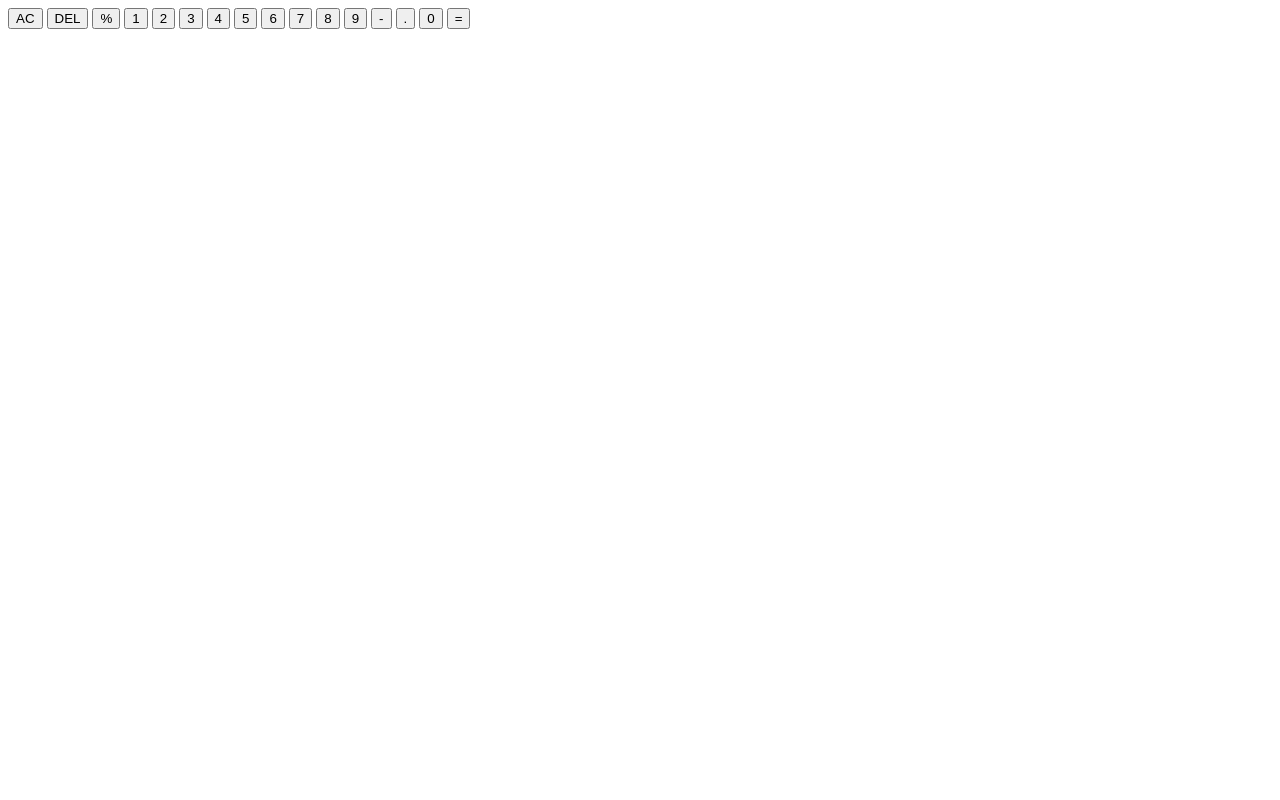
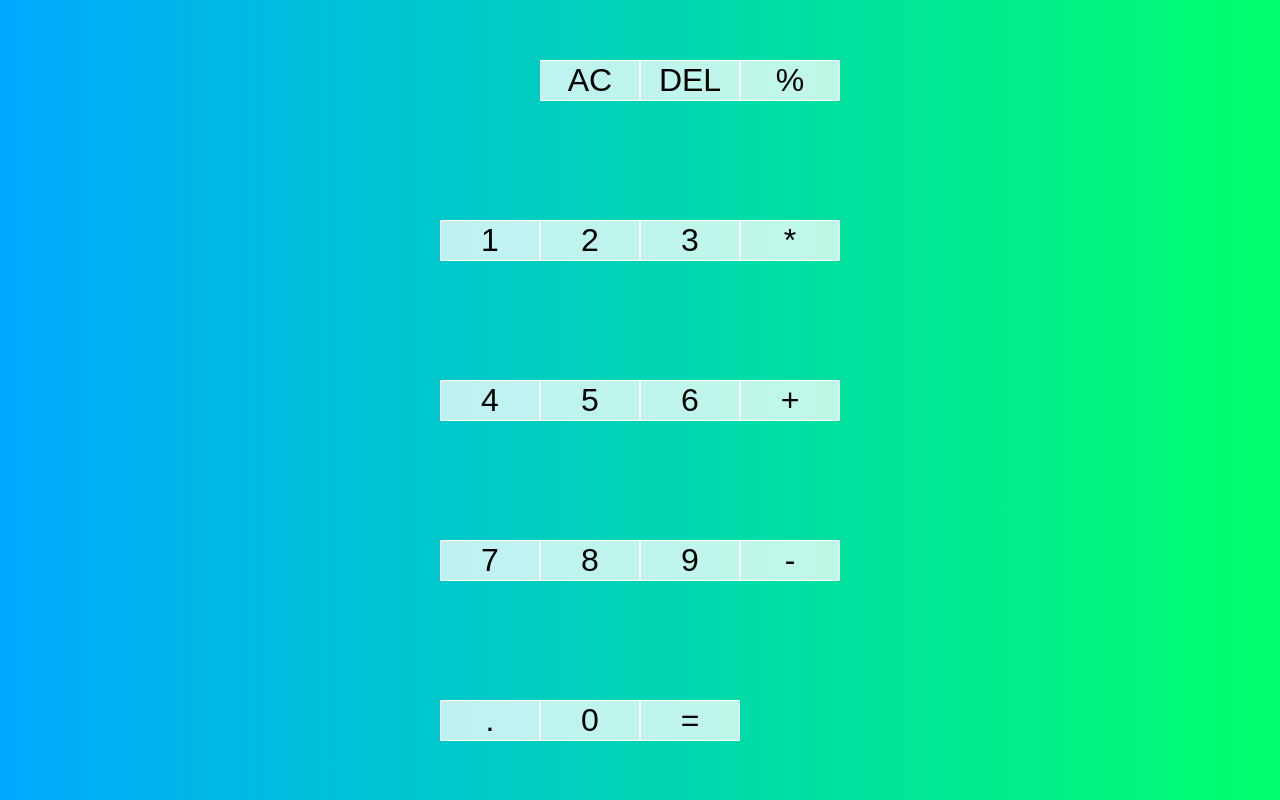
Before and after one commit to bdleon/javascript-practice-calculater, a plain HTML site: page index.html in a window 1280 px wide. Drawn offline with Linux system fonts and the light colour scheme.

Commit message:
made numbers transperant and when hovering white in css

```diff
--- a/index.html
+++ b/index.html
@@ -10,12 +10,10 @@
     <script src="script.js" defer></script>
 </head>
 <body>
-    <div class-"Calculator-grid">
+    <div class="calculator-grid">
         <div class="output">
             <div class="previous-operand"></div>
-
             <div class="current-operend"></div>
-
         </div>
         <button class="span-two">AC</button>
 
@@ -24,9 +22,11 @@
         <button>1</button>
         <button>2</button>
         <button>3</button>
+        <button>*</button>
         <button>4</button>
         <button>5</button>
         <button>6</button>
+        <button>+</button>
         <button>7</button>
         <button>8</button>
         <button>9</button>
@@ -34,7 +34,6 @@
         <button>.</button>
         <button>0</button>
         <button class="span-two">=</button>
-
     </div>
 </body>
 </html>
--- a/style.css
+++ b/style.css
@@ -0,0 +1,33 @@
+*, *::before, *::after{
+    box-sizing: border-box;
+    font-family: Gotham Rounded, sans-serif;
+    font-weight: normal;
+
+}
+
+body {
+    padding: 0;
+    margin: 0;
+    background: linear-gradient(to right,#00aaff,#00ff6c);
+}
+
+.calculator-grid {
+    display: grid;
+    justify-content: center;
+    align-items: center;
+    min-height: 100vh;
+    grid-template-columns: repeat(4, 100px);
+    grid-template-rows: minmax(120px, auto), repeat(5, 100px)
+}
+
+.calculator-grid > button {
+    cursor: pointer;
+    font-size: 2rem;
+    border: 1px solid white;
+    outline: none;
+    background-color: rgba(255,255,255,.75);
+}
+
+.calculator-grid > button:hover {
+    background-color: rgba(255,255,255,.9);
+}
```
